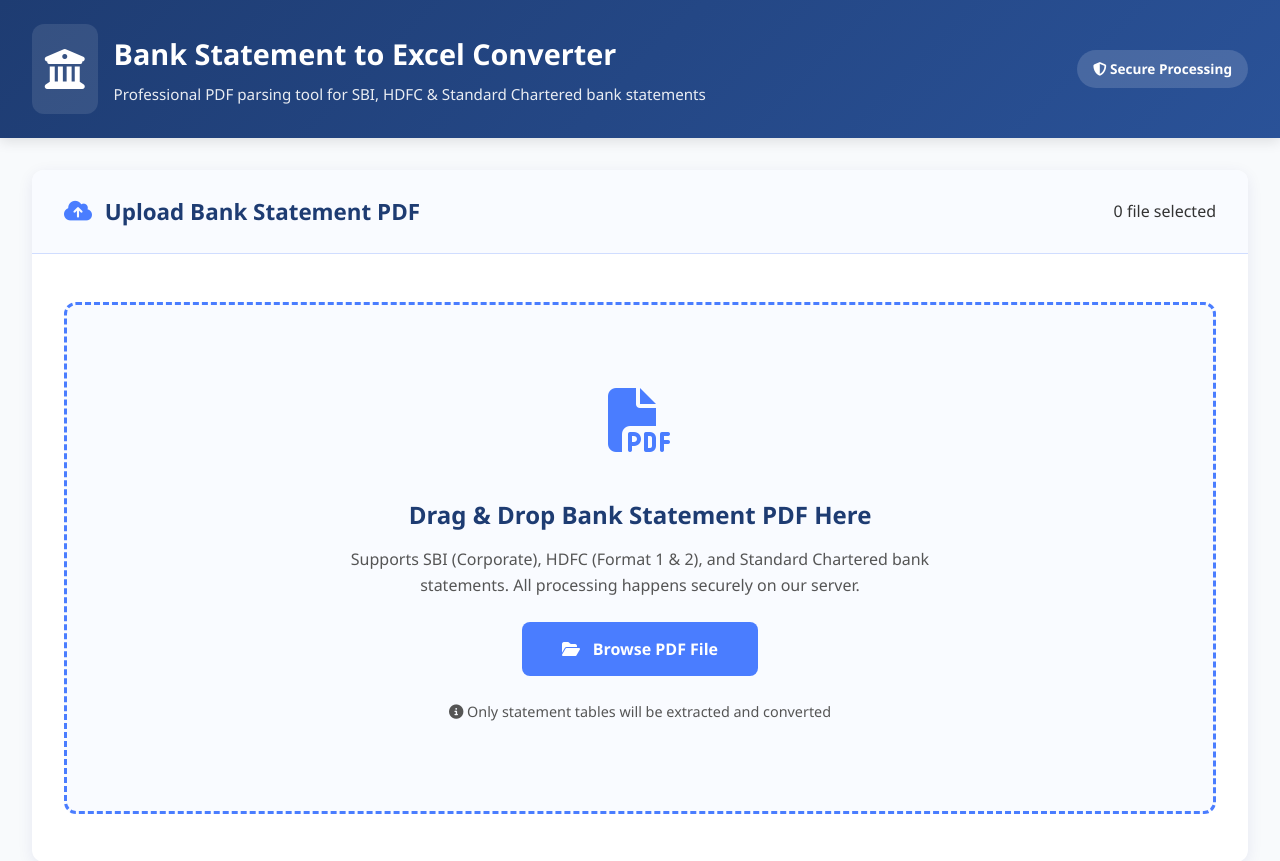
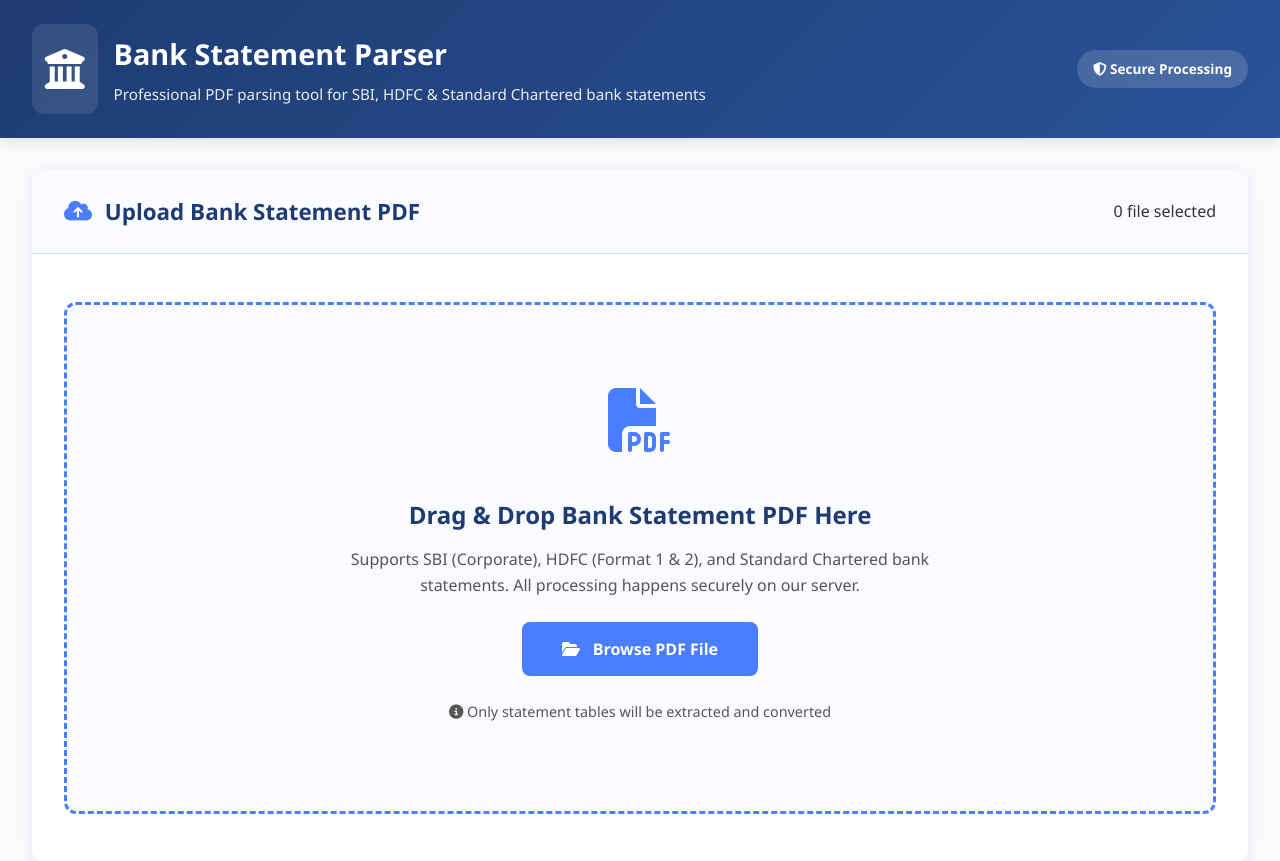
Before and after one commit to relievvautomation-collab/bank-statement-parser, a Flask app: page / in a window 1280 px wide. Shown: the top 861 px of the page. Run offline with Flask 3, Linux system fonts and the light colour scheme; some libraries are stand-ins or nearby versions.

Commit message:
Update index.html

```diff
--- a/templates/index.html
+++ b/templates/index.html
@@ -19,7 +19,7 @@
                         <i class="fas fa-university"></i>
                     </div>
                     <div class="logo-text">
-                        <h1>Bank Statement to Excel Converter</h1>
+                        <h1>Bank Statement Parser</h1>
                         <p>Professional PDF parsing tool for SBI, HDFC & Standard Chartered bank statements</p>
                     </div>
                 </div>
```
